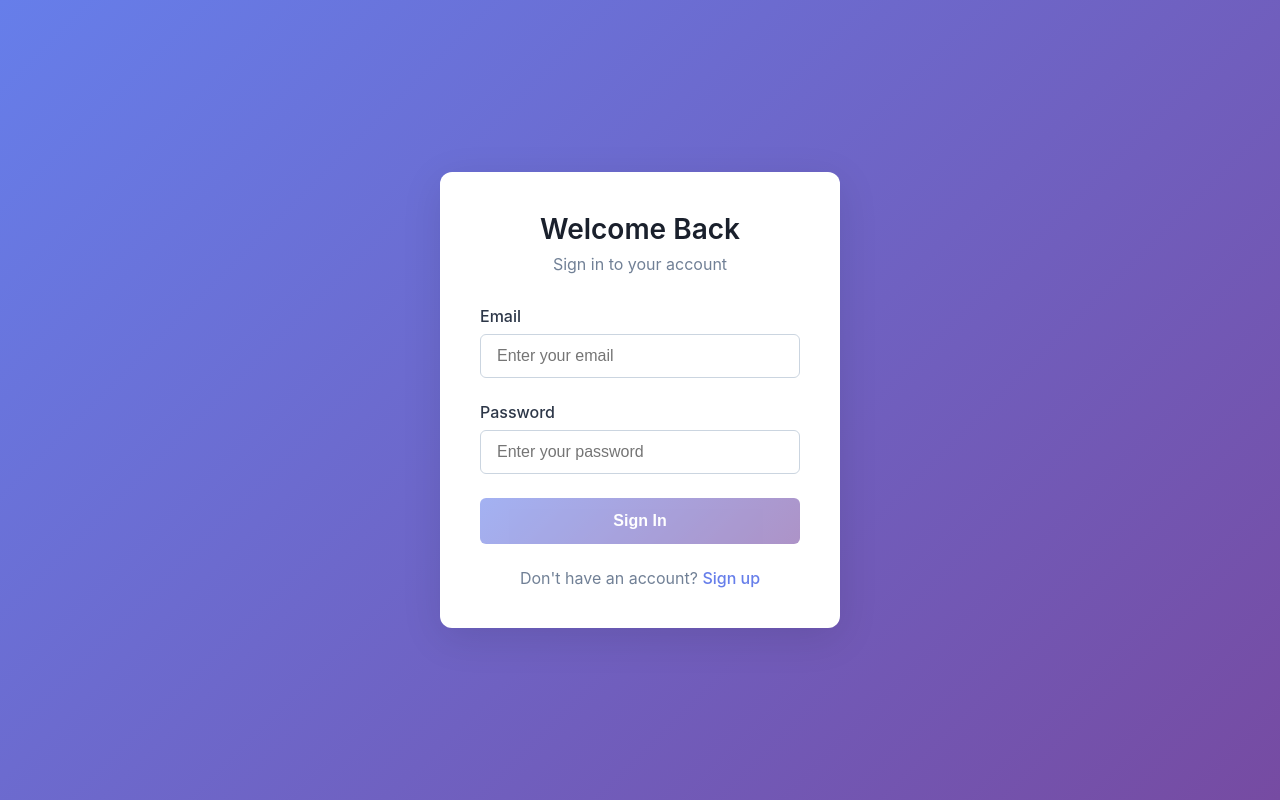
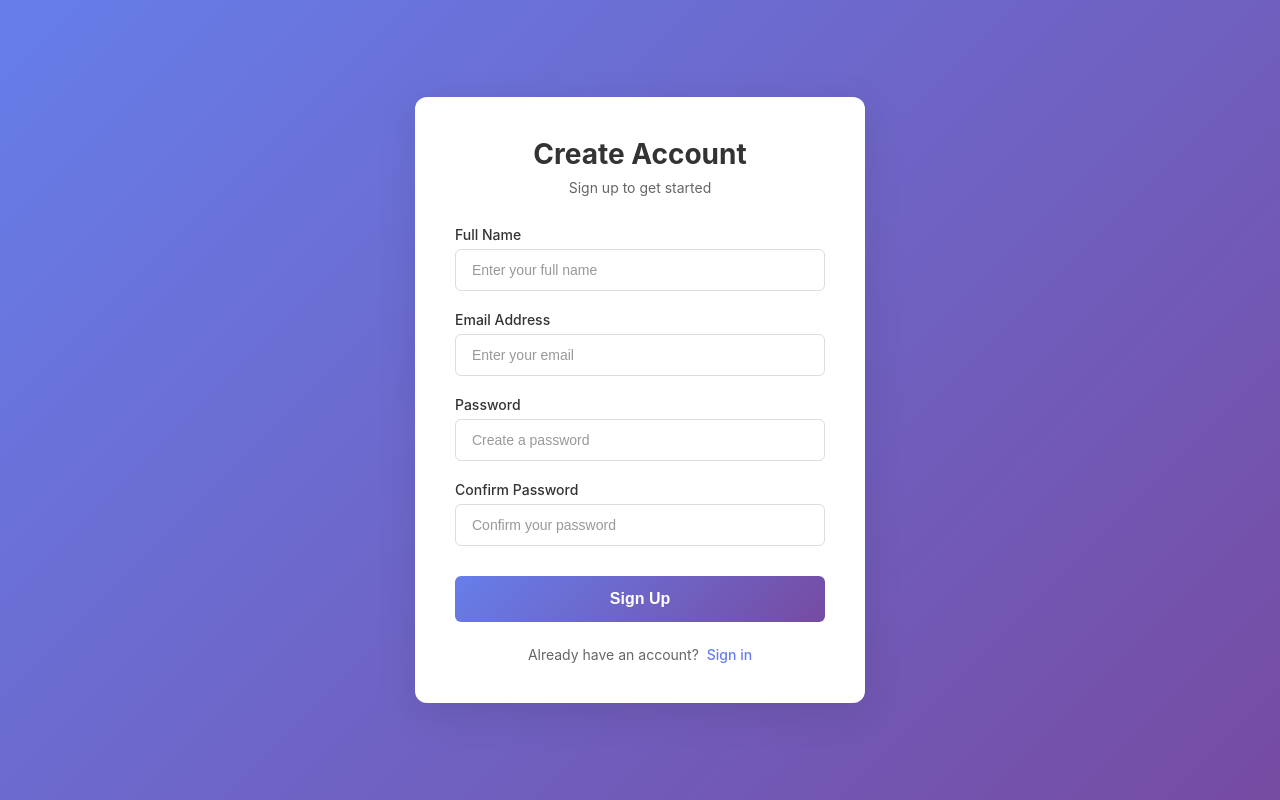
Before and after one commit to geosar23/Secret-project, an Angular app in the folder client/: page /register in a window 1280 px wide. Before the commit this address led to /login. Built offline with nearby package versions, Linux system fonts and the light colour scheme.

Commit message:
feat: add registration component with form validation and error handling

```diff
--- a/client/src/app/app.routes.ts
+++ b/client/src/app/app.routes.ts
@@ -1,11 +1,13 @@
 import { Routes } from "@angular/router";
 import { LoginComponent } from "./features/auth/login/login.component";
+import { RegisterComponent } from "./features/auth/register/register.component";
 import { DashboardComponent } from "./features/dashboard/dashboard.component";
 import { authGuard } from "./core/guards/auth.guard";
 
 export const routes: Routes = [
     { path: "", redirectTo: "/login", pathMatch: "full" },
     { path: "login", component: LoginComponent },
+    { path: "register", component: RegisterComponent },
     { path: "dashboard", component: DashboardComponent, canActivate: [authGuard] },
     { path: "**", redirectTo: "/login" },
 ];
--- /dev/null
+++ b/client/src/app/features/auth/register/register.component.html
@@ -0,0 +1,98 @@
+<div class="register-container">
+    <div class="register-card">
+        <h1>Create Account</h1>
+        <p class="subtitle">Sign up to get started</p>
+
+        @if (errorMessage) {
+            <div class="error-alert">
+                {{ errorMessage }}
+            </div>
+        }
+
+        <form [formGroup]="registerForm" (ngSubmit)="onSubmit()">
+            <div class="form-group">
+                <label for="name">Full Name</label>
+                <input
+                    type="text"
+                    id="name"
+                    formControlName="name"
+                    placeholder="Enter your full name"
+                    [class.invalid]="
+                        registerForm.get('name')?.invalid && registerForm.get('name')?.touched
+                    "
+                />
+                @if (registerForm.get("name")?.invalid && registerForm.get("name")?.touched) {
+                    <span class="error-message">{{ getErrorMessage("name") }}</span>
+                }
+            </div>
+
+            <div class="form-group">
+                <label for="email">Email Address</label>
+                <input
+                    type="email"
+                    id="email"
+                    formControlName="email"
+                    placeholder="Enter your email"
+                    [class.invalid]="
+                        registerForm.get('email')?.invalid && registerForm.get('email')?.touched
+                    "
+                />
+                @if (registerForm.get("email")?.invalid && registerForm.get("email")?.touched) {
+                    <span class="error-message">{{ getErrorMessage("email") }}</span>
+                }
+            </div>
+
+            <div class="form-group">
+                <label for="password">Password</label>
+                <input
+                    type="password"
+                    id="password"
+                    formControlName="password"
+                    placeholder="Create a password"
+                    [class.invalid]="
+                        registerForm.get('password')?.invalid &&
+                        registerForm.get('password')?.touched
+                    "
+                />
+                @if (
+                    registerForm.get("password")?.invalid && registerForm.get("password")?.touched
+                ) {
+                    <span class="error-message">{{ getErrorMessage("password") }}</span>
+                }
+            </div>
+
+            <div class="form-group">
+                <label for="confirmPassword">Confirm Password</label>
+                <input
+                    type="password"
+                    id="confirmPassword"
+                    formControlName="confirmPassword"
+                    placeholder="Confirm your password"
+                    [class.invalid]="
+                        registerForm.get('confirmPassword')?.invalid &&
+                        registerForm.get('confirmPassword')?.touched
+                    "
+                />
+                @if (
+                    registerForm.get("confirmPassword")?.invalid &&
+                    registerForm.get("confirmPassword")?.touched
+                ) {
+                    <span class="error-message">{{ getErrorMessage("confirmPassword") }}</span>
+                }
+            </div>
+
+            <button type="submit" class="btn-primary" [disabled]="isLoading">
+                @if (isLoading) {
+                    <span>Creating Account...</span>
+                } @else {
+                    <span>Sign Up</span>
+                }
+            </button>
+        </form>
+
+        <div class="footer-text">
+            Already have an account?
+            <a routerLink="/login">Sign in</a>
+        </div>
+    </div>
+</div>
--- /dev/null
+++ b/client/src/app/features/auth/register/register.component.scss
@@ -0,0 +1,130 @@
+.register-container {
+    min-height: 100vh;
+    display: flex;
+    align-items: center;
+    justify-content: center;
+    background: linear-gradient(135deg, #667eea 0%, #764ba2 100%);
+    padding: 20px;
+}
+
+.register-card {
+    background: white;
+    padding: 40px;
+    border-radius: 12px;
+    box-shadow: 0 10px 40px rgba(0, 0, 0, 0.1);
+    width: 100%;
+    max-width: 450px;
+
+    h1 {
+        margin: 0 0 8px 0;
+        font-size: 28px;
+        color: #333;
+        text-align: center;
+    }
+
+    .subtitle {
+        margin: 0 0 30px 0;
+        color: #666;
+        text-align: center;
+        font-size: 14px;
+    }
+}
+
+.error-alert {
+    background-color: #fee;
+    color: #c33;
+    padding: 12px 16px;
+    border-radius: 6px;
+    margin-bottom: 20px;
+    font-size: 14px;
+    border-left: 4px solid #c33;
+}
+
+form {
+    display: flex;
+    flex-direction: column;
+    gap: 20px;
+}
+
+.form-group {
+    display: flex;
+    flex-direction: column;
+    gap: 6px;
+
+    label {
+        font-size: 14px;
+        font-weight: 500;
+        color: #333;
+    }
+
+    input {
+        padding: 12px 16px;
+        border: 1px solid #ddd;
+        border-radius: 6px;
+        font-size: 14px;
+        transition: all 0.2s;
+
+        &:focus {
+            outline: none;
+            border-color: #667eea;
+            box-shadow: 0 0 0 3px rgba(102, 126, 234, 0.1);
+        }
+
+        &.invalid {
+            border-color: #c33;
+        }
+
+        &::placeholder {
+            color: #999;
+        }
+    }
+
+    .error-message {
+        color: #c33;
+        font-size: 12px;
+        margin-top: -2px;
+    }
+}
+
+.btn-primary {
+    padding: 14px;
+    background: linear-gradient(135deg, #667eea 0%, #764ba2 100%);
+    color: white;
+    border: none;
+    border-radius: 6px;
+    font-size: 16px;
+    font-weight: 600;
+    cursor: pointer;
+    transition:
+        transform 0.2s,
+        box-shadow 0.2s;
+    margin-top: 10px;
+
+    &:hover:not(:disabled) {
+        transform: translateY(-1px);
+        box-shadow: 0 4px 12px rgba(102, 126, 234, 0.4);
+    }
+
+    &:disabled {
+        opacity: 0.6;
+        cursor: not-allowed;
+    }
+}
+
+.footer-text {
+    text-align: center;
+    margin-top: 24px;
+    color: #666;
+    font-size: 14px;
+
+    a {
+        color: #667eea;
+        text-decoration: none;
+        font-weight: 500;
+        margin-left: 4px;
+
+        &:hover {
+            text-decoration: underline;
+        }
+    }
+}
--- /dev/null
+++ b/client/src/app/features/auth/register/register.component.ts
@@ -0,0 +1,72 @@
+import { Component, inject } from "@angular/core";
+import { FormBuilder, ReactiveFormsModule, Validators } from "@angular/forms";
+import { Router, RouterLink } from "@angular/router";
+import { AuthService } from "../../../core/services/auth.service";
+
+@Component({
+    selector: "app-register",
+    imports: [ReactiveFormsModule, RouterLink],
+    templateUrl: "./register.component.html",
+    styleUrl: "./register.component.scss",
+})
+export class RegisterComponent {
+    private fb = inject(FormBuilder);
+    private authService = inject(AuthService);
+    private router = inject(Router);
+
+    registerForm = this.fb.group({
+        name: ["", [Validators.required, Validators.minLength(2)]],
+        email: ["", [Validators.required, Validators.email]],
+        password: ["", [Validators.required, Validators.minLength(6)]],
+        confirmPassword: ["", [Validators.required]],
+    });
+
+    isLoading = false;
+    errorMessage = "";
+
+    onSubmit(): void {
+        if (this.registerForm.invalid) {
+            Object.keys(this.registerForm.controls).forEach(key => {
+                this.registerForm.get(key)?.markAsTouched();
+            });
+            return;
+        }
+
+        const { name, email, password, confirmPassword } = this.registerForm.value;
+
+        // Check if passwords match
+        if (password !== confirmPassword) {
+            this.errorMessage = "Passwords do not match";
+            return;
+        }
+
+        this.isLoading = true;
+        this.errorMessage = "";
+
+        this.authService.register({ name: name!, email: email!, password: password! }).subscribe({
+            next: () => {
+                this.router.navigate(["/dashboard"]);
+            },
+            error: error => {
+                this.isLoading = false;
+                this.errorMessage =
+                    error.error?.message || "Registration failed. Please try again.";
+            },
+        });
+    }
+
+    getErrorMessage(fieldName: string): string {
+        const field = this.registerForm.get(fieldName);
+        if (field?.hasError("required")) {
+            return `${fieldName.charAt(0).toUpperCase() + fieldName.slice(1)} is required`;
+        }
+        if (field?.hasError("email")) {
+            return "Please enter a valid email address";
+        }
+        if (field?.hasError("minlength")) {
+            const minLength = field.errors?.["minlength"]?.requiredLength;
+            return `Minimum ${minLength} characters required`;
+        }
+        return "";
+    }
+}
```
